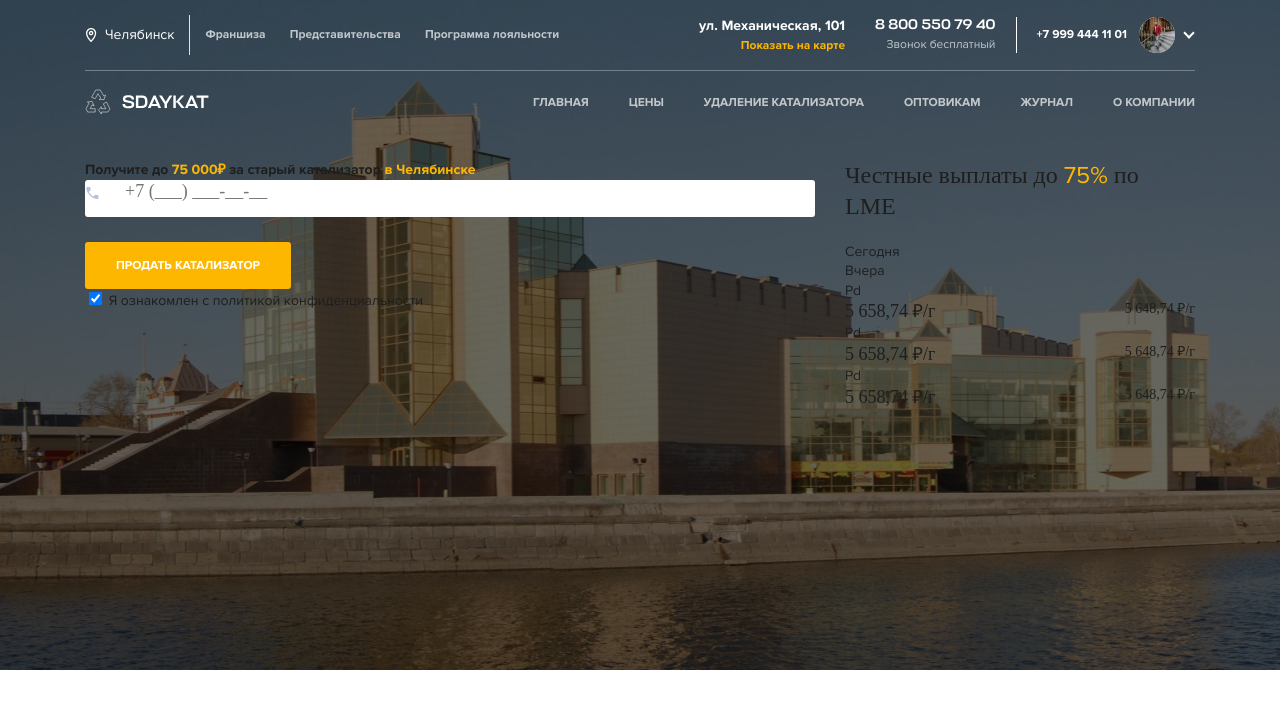
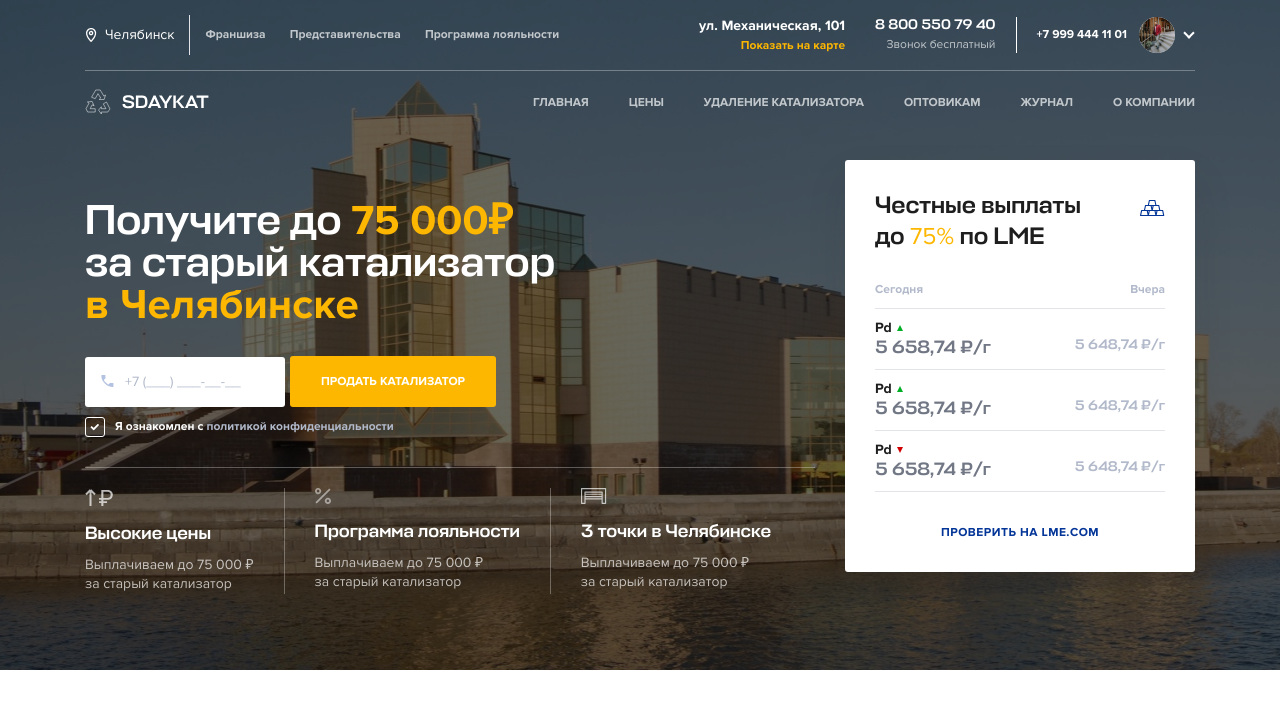
Before and after one commit to Deonar/sdaykat, a PHP site: page / in a window 1280 px wide. Shown: the top 709 px of the page. Run offline with PHP 8.4, Linux system fonts and the light colour scheme; style sheets or scripts are compiled from the project's sources; some libraries are stand-ins or nearby versions.

Commit message:
main block

```diff
--- a/assets/js/main.js
+++ b/assets/js/main.js
@@ -34,9 +34,8 @@ jQuery(document).ready(function ($) {
   // $('#closeLocationPopup').on('click', function (e) {
   //   $('.location-popup').css({ opacity: '0', visibility: 'hidden' });
   // });
-  // Popup city and
-  //======================== MASK
-  // $('.mask-phone').mask('+7 (999) 999-99-99');
+  // ======================== MASK
+  $('.mask-phone').mask('+7 (999) 999-99-99');
 
   //======================== ALL SELECTIZES
   // $('.custom-select').selectize();
--- a/assets/scss/_base.scss
+++ b/assets/scss/_base.scss
@@ -14,6 +14,19 @@ body {
   line-height: 1.4;
   color: $text;
 }
+
+::placeholder {
+  color: $text-placeholder;
+}
+
+:-ms-input-placeholder {
+  color: $text-placeholder;
+}
+
+::-ms-input-placeholder {
+  color: $text-placeholder;
+}
+
 .text-center {
   text-align: center;
 }
@@ -21,7 +34,9 @@ body {
 .overflow-h {
   overflow: hidden !important;
 }
-
+.text-placeholder {
+  color: $text-placeholder;
+}
 .text-orange {
   color: $text-secondery;
 }
@@ -45,6 +60,10 @@ body {
 .mt-auto {
   margin-top: auto;
 }
+.mt-30{
+  margin-top: 30px;
+}
+
 .mb-auto {
   margin-bottom: auto;
 }
@@ -56,6 +75,9 @@ body {
 }
 .mb-20 {
   margin-bottom: 20px;
+}
+.mb-10{
+  margin-bottom: 10px;
 }
 .mr-20 {
   margin-right: 20px;
@@ -90,6 +112,20 @@ body {
   padding-top: 0px;
 }
 
+.opacity-3{
+  opacity: 0.3;
+}
+.opacity-7{
+  opacity: 0.7;
+}
+
+.small-text {
+  font-family: "ProximaNova";
+  font-size: 12px;
+  font-style: normal;
+  font-weight: 700;
+  line-height: 16px;
+}
 .primary-title {
   width: 100%;
   font-size: 25px;
@@ -136,7 +172,7 @@ body {
   line-height: 15px;
   font-weight: 700;
   text-transform: uppercase;
-  padding: 15px 30px;
+  padding: 17px 30px;
   border: 1px solid transparent;
   transition: all 0.3s ease;
   &:hover {
@@ -180,46 +216,38 @@ body {
     background: $primary-btn;
   }
 }
+.separater-line{
+  height: 0;
+  border-bottom: 1px solid #fff;
+}
+.link {
+  font-family: "ProximaNova";
+  font-style: normal;
+  font-weight: 700;
+  font-size: 12px;
+  line-height: 15px;
+  letter-spacing: 0.04em;
+  text-transform: uppercase;
+
+  color: $text-primary;
+}
 
 .small-btn {
   padding: 10px 30px;
 }
 
 .main-form {
-  &__phone {
-
-    font-family: "Proxima Nova";
-    font-size: 14px;
-    font-style: normal;
-    font-weight: 400;
-    line-height: 18px;
-    letter-spacing: 0em;
-    text-align: left;
-
-
-    position: relative;
-    width: 100%;
-    background-color: transparent;
-    border: none;
-    padding-left: 40px;
-    padding-right: 20px;
-    padding-bottom: 15px;
-    font-size: 18px;
-    font-weight: 300;
-    background: #ffffff;
-    border-radius: 3px;
+  &__wrapper {
+    display: flex;
+    margin-bottom: 10px;
   }
-
   &__label_phone {
     position: relative;
-    min-width: 100%;
-    display: -webkit-box;
-    display: -ms-flexbox;
     display: flex;
-    -webkit-box-align: center;
-    -ms-flex-align: center;
     align-items: center;
-    margin-bottom: 25px;
+    margin-right: 5px;
+    width: 100%;
+    max-width: 200px;
     &::before {
       content: "";
       display: block;
@@ -229,9 +257,69 @@ body {
       background-repeat: no-repeat;
       background-size: 100%;
       position: absolute;
-      top: 4px;
-      left: 0;
+      top: 16px;
+      left: 15px;
       z-index: 9;
     }
   }
+  &__phone {
+    outline: none;
+    font-family: "ProximaNova";
+    font-size: 14px;
+    font-style: normal;
+    font-weight: 400;
+    position: relative;
+    width: 100%;
+    max-width: 200px;
+    border: none;
+    line-height: 50px;
+    height: 50px;
+    padding-left: 40px;
+    background: #ffffff;
+    border-radius: 3px;
+  }
+  &__text {
+    color: #fff;
+    a {
+      color: $text-placeholder;
+    }
+  }
+  &__policy {
+    display: flex;
+    align-items: center;
+  }
+  &__checkbox {
+    display: none;
+    &:checked + .main-form__checkbox-box::before {
+      opacity: 1;
+    }
+  }
+  &__checkbox-box {
+    position: relative;
+    display: inline-block;
+    width: 20px;
+    height: 20px;
+    border: 1px solid #fff;
+    border-radius: 3px;
+    margin-right: 10px;
+    cursor: pointer;
+    &::before {
+      content: "";
+      display: inline-block;
+      width: 10px;
+      height: 7px;
+      position: absolute;
+      top: 50%;
+      left: 50%;
+      -webkit-transform: translate(-50%, -50%);
+      transform: translate(-50%, -50%);
+      background-image: url(../img/icons/icon-checked.svg);
+      background-repeat: no-repeat;
+      background-position: center;
+      background-size: 100% 100%;
+      opacity: 0;
+      -webkit-transition: all 0.2s;
+      transition: all 0.2s;
+    }
+  }
 }
--- a/assets/scss/_typography.scss
+++ b/assets/scss/_typography.scss
@@ -16,11 +16,16 @@ h6 {
 
 .h1,
 h1 {
+  font-family: "Stapel";
+  font-size: 42px;
+  font-style: normal;
+  font-weight: 500;
+  line-height: 42px;
 }
 
 .h2,
 h2 {
-  font-family: "Stapel Medium";
+  font-family: "Stapel";
   font-weight: 500;
   font-size: 30px;
   line-height: 37, 95px;
@@ -28,7 +33,7 @@ h2 {
 
 .h3,
 h3 {
-  font-family: "Stapel Medium";
+  font-family: "Stapel";
   font-size: 24px;
   font-style: normal;
   font-weight: 500;
@@ -37,7 +42,7 @@ h3 {
 
 .h4,
 h4 {
-  font-family: "Stapel Medium";
+  font-family: "Stapel";
   font-size: 18px;
   font-style: normal;
   font-weight: 500;
@@ -46,7 +51,7 @@ h4 {
 
 .h5,
 h5 {
-  font-family: "Stapel Medium";
+  font-family: "Stapel";
   font-size: 14px;
   font-style: normal;
   font-weight: 500;
--- a/assets/scss/_vars.scss
+++ b/assets/scss/_vars.scss
@@ -7,7 +7,7 @@ $text-gray: #717784;
 $text-light: #ffffff;
 $text-primary: #043598;
 $text-secondery: #feb700;
-
+$text-placeholder: #B1B9CA;
 //===================  colors
 $white: #ffffff;
 $primary: #043598;
--- a/assets/scss/pages/_all-page.scss
+++ b/assets/scss/pages/_all-page.scss
@@ -1,7 +1,59 @@
-.main{
+.main {
     min-height: 670px;
+    &-title {
+        color: #fff;
+        margin-bottom: 30px;
+    }
 }
-.curs-metal{
-
-
+.curs-metal {
+    background: #ffffff;
+    box-shadow: 0px 20px 40px rgba(30, 30, 30, 0.1);
+    border-radius: 3px;
+    padding: 30px;
+    &-list {
+        margin-bottom: 30px;
+        &__item {
+            padding: 10px 0;
+            border-bottom: 1px solid #e2e4ea;
+            .h4 {
+                color: #717784;
+            }
+        }
+    }
+    &__title {
+        display: flex;
+        justify-content: space-between;
+        margin-bottom: 20px;
+        h3 {
+            max-width: 210px;
+        }
+    }
+    &__icon {
+        margin-top: 10px;
+    }
+    &__valuta {
+        font-family: "ProximaNova";
+        font-size: 14px;
+        font-style: normal;
+        font-weight: 700;
+        line-height: 17px;
+        display: flex;
+        align-items: center;
+        &_down {
+            width: 0;
+            height: 0;
+            margin-left: 5px;
+            border-left: 3px solid transparent;
+            border-right: 3px solid transparent;
+            border-top: 6px solid #d10000;
+        }
+        &_up {
+            width: 0;
+            height: 0;
+            margin-left: 5px;
+            border-left: 3px solid transparent;
+            border-right: 3px solid transparent;
+            border-bottom: 6px solid #00ae26;
+        }
+    }
 }
--- a/assets/scss/pages/_front-page.scss
+++ b/assets/scss/pages/_front-page.scss
@@ -15,4 +15,29 @@
         width: 100%;
         background: rgba(0,0,0,.6);
     }
+    .main-title{
+        margin-top: 40px;
+    }
+    .info-block{
+        display: flex;
+        &__item{
+            color: #fff;
+            padding-right: 30px;
+            margin-right: 30px;
+            border-right: 1px solid rgba(255, 255, 255, 0.3);
+            &:last-child{
+                border: none;
+                margin-right: 0;
+            }
+        }
+        &__icon{
+
+        }
+        &__title{
+            color: #fff;
+        }
+        &__text{
+
+        }
+    }
 }
--- a/index.html
+++ b/index.html
@@ -176,58 +176,102 @@
       <div class="container">
         <div class="row">
           <div class="col-8">
-            <h1>Получите до <b class="text-orange">75 000₽</b> за старый катализатор <b class="text-orange">в Челябинске</b></h1>
+            <h1 class="main-title">Получите до <b class="text-orange">75 000₽</b><br> за старый катализатор<br><b class="text-orange">в Челябинске</b></h1>
+            <!-- Phone form  -->
             <form class="main-form">
-              <div class="main-form_wrapper">
+              <div class="main-form__wrapper">
                 <label class="main-form__label main-form__label_phone">
-                  <input class="main-form__phone" type="tel" name="phone" placeholder="+7 (___) ___-__-__" />
+                  <input class="main-form__phone mask-phone" type="tel" name="phone" placeholder="+7 (___) ___-__-__" />
                 </label>
                 <div class="main-form__btn">
                   <button class="main-form__submit btn btn_hover primary-btn" id="intro-submit-btn" type="button">Продать катализатор</button>
                 </div>
               </div>
-              <label class="main-form__label">
+              <label class="main-form__policy">
                 <input type="checkbox" checked="" class="main-form__checkbox" />
                 <span class="main-form__checkbox-box"></span>
-                <span class="main-form__text"> Я ознакомлен c <a href="#" data-fancybox="" data-src="#policy" class="main-form__text-link">политикой конфиденциальности</a> </span>
+                <span class="main-form__text small-text"> Я ознакомлен c <a href="#">политикой конфиденциальности</a></span>
               </label>
             </form>
+            <!-- Phone form end -->
+            <div class="separater-line opacity-3 mt-30 mb-20"></div>
+            <div class="info-block">
+              <div class="info-block__item">
+                <div class="info-block__icon opacity-7 mb-10">
+                  <img src="assets/img/icons/icon-up-rub.svg" alt="">
+                </div>
+                <h4 class="info-block__title mb-10">
+                  Высокие цены
+                </h4>
+                <p class="opacity-7">
+                  Выплачиваем до 75 000 ₽<br>
+                  за старый катализатор
+                </p>
+              </div>
+              <div class="info-block__item">
+                <div class="info-block__icon opacity-7 mb-10">
+                  <img src="assets/img/icons/icon-percent.svg" alt="">
+                </div>
+                <h4 class="info-block__title mb-10">
+                  Программа лояльности
+                </h4>
+                <p class="opacity-7">
+                  Выплачиваем до 75 000 ₽<br>
+                  за старый катализатор
+                </p>
+              </div>
+              <div class="info-block__item">
+                <div class="info-block__icon opacity-7 mb-10">
+                  <img src="assets/img/icons/icon-filial.svg" alt="">
+                </div>
+                <h4 class="info-block__title mb-10">
+                  3 точки в Челябинске
+                </h4>
+                <p class="opacity-7">
+                  Выплачиваем до 75 000 ₽<br>
+                  за старый катализатор
+                </p>
+              </div>
+            </div>
           </div>
           <div class="col-4">
             <div class="curs-metal">
-              <div class="curs-metal-title">
+              <div class="curs-metal__title">
                 <h3>Честные выплаты до <span class="text-orange">75%</span> по LME</h3>
-                <div class="curs-metal-icon">
-                  <img src="" alt="" />
+                <div class="curs-metal__icon">
+                  <img src="assets/img/icons/icon-metal.svg" alt="" />
                 </div>
               </div>
               <div class="curs-metal-list">
-                <div class="curs-metal-list__item">
+                <div class="curs-metal-list__item d-flex justify-content-between text-placeholder">
                   <div class="small-text">Сегодня</div>
                   <div class="small-text">Вчера</div>
                 </div>
                 <div class="curs-metal-list__item">
-                  <div class="curs-metal__valuta curs-metal__valuta_up">Pd</div>
+                  <div class="curs-metal__valuta">Pd<span class="curs-metal__valuta_up"></span></div>
                   <div class="d-flex justify-content-between">
                     <div class="h4">5 658,74 ₽/г</div>
-                    <div class="h5">5 648,74 ₽/г</div>
+                    <div class="h5 text-placeholder">5 648,74 ₽/г</div>
                   </div>
                 </div>
                 <div class="curs-metal-list__item">
-                  <div class="curs-metal__valuta curs-metal__valuta_up">Pd</div>
+                  <div class="curs-metal__valuta">Pd<span class="curs-metal__valuta_up"></span></div>
                   <div class="d-flex justify-content-between">
                     <div class="h4">5 658,74 ₽/г</div>
-                    <div class="h5">5 648,74 ₽/г</div>
+                    <div class="h5 text-placeholder">5 648,74 ₽/г</div>
                   </div>
                 </div>
                 <div class="curs-metal-list__item">
-                  <div class="curs-metal__valuta curs-metal__valuta_up">Pd</div>
+                  <div class="curs-metal__valuta">Pd<span class="curs-metal__valuta_down"></span></div>
                   <div class="d-flex justify-content-between">
                     <div class="h4">5 658,74 ₽/г</div>
-                    <div class="h5">5 648,74 ₽/г</div>
+                    <div class="h5 text-placeholder">5 648,74 ₽/г</div>
                   </div>
                 </div>
               </div>
+              <div class="curs-metal__link text-center"><a href="#" class="link">
+               проверить на lme.com
+              </a></div>
             </div>
           </div>
         </div>
@@ -297,6 +341,7 @@
     <script src="assets/libs/scrollbar/jquery.scrollbar.min.js"></script>
     <script src="assets/libs/magnific-popup/jquery.magnific-popup.min.js"></script>
 
+    <script src="assets/libs/jquery-mask/jquery.mask.min.js"></script>
     <script src="assets/libs/jquery-libs/jquery-ui.min.js"></script>
     <script src="assets/libs/jquery-libs/jquery.ui.touch-punch.min.js"></script>
 
```
Also changed, not shown: assets/css/scrollbar.css (+6 -3 lines), assets/img/icons/icon-checked.svg (added), assets/img/icons/icon-filial.svg (added), assets/img/icons/icon-metal.svg (added), assets/img/icons/icon-percent.svg (added), assets/img/icons/icon-up-rub.svg (added), 1 other file.
